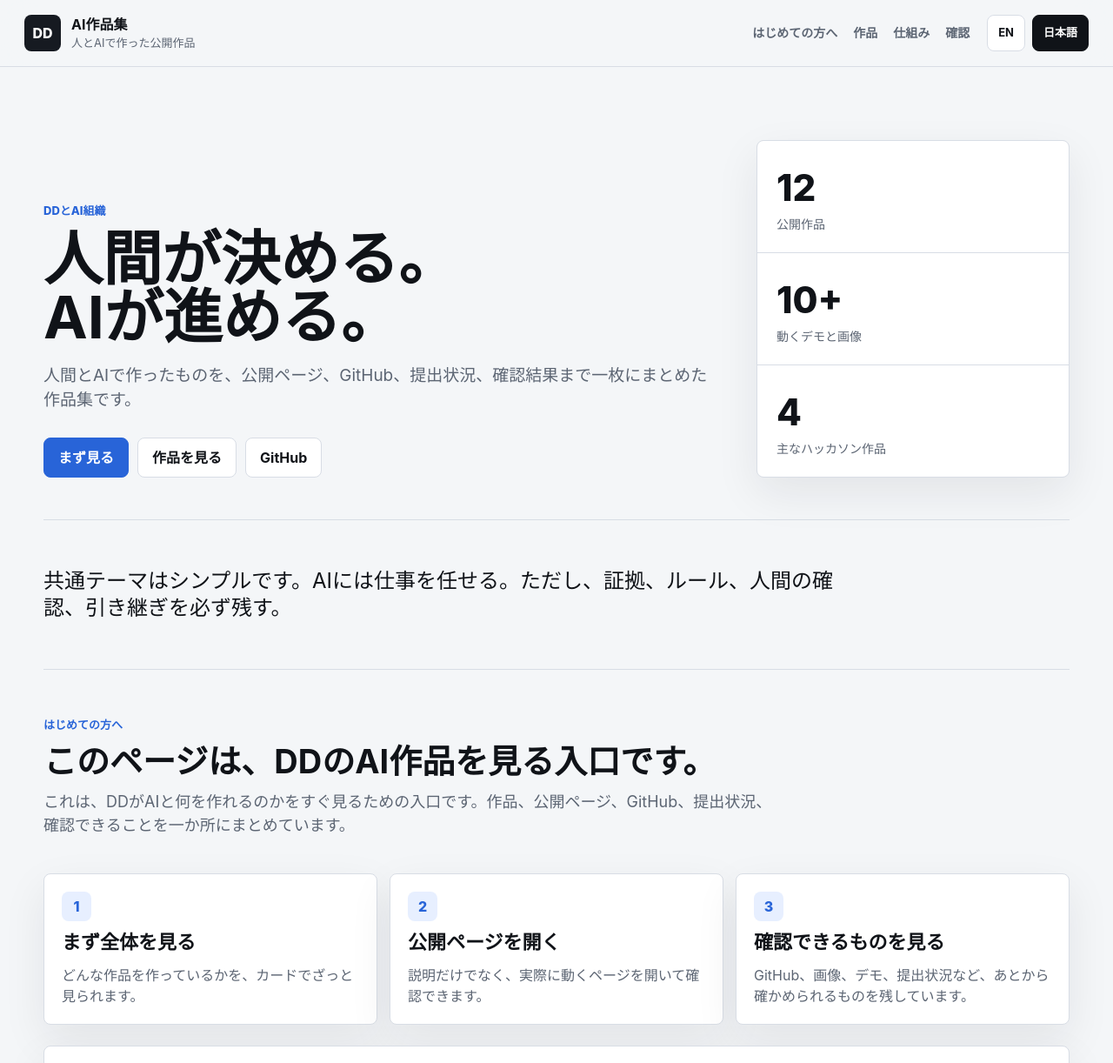
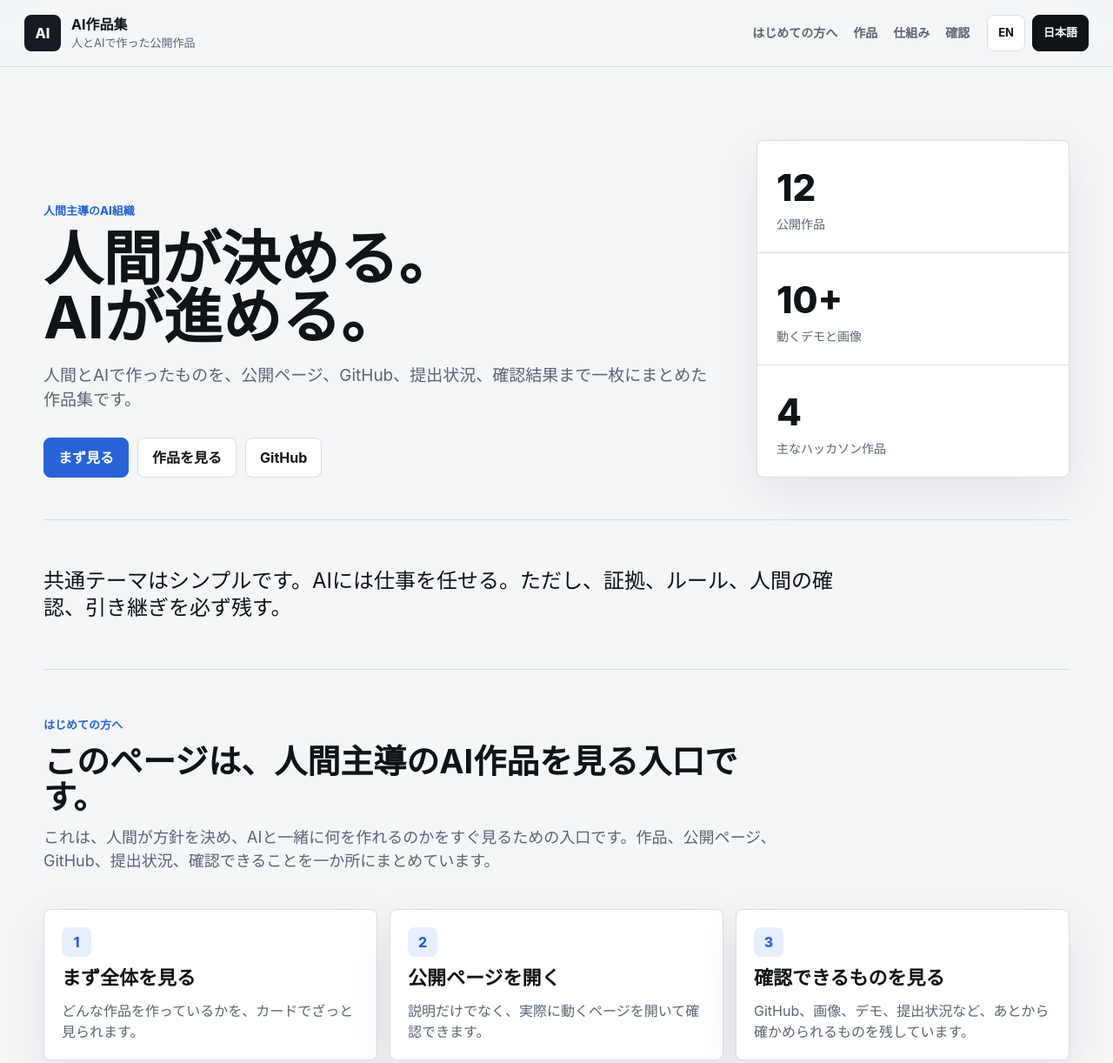
Before and after one commit to daideguchi/ai-revenue-portfolio, a website: page index.html in a window 1280 px wide. Shown: the top 1222 px of the page at 87% size. Drawn offline with Linux system fonts and the light colour scheme.

Commit message:
Remove internal DD label from public portfolio

```diff
--- a/index.html
+++ b/index.html
@@ -5,15 +5,15 @@
     <meta name="viewport" content="width=device-width, initial-scale=1">
     <meta
       name="description"
-      content="DDがAIと作った公開作品を、公開サイト、GitHub、提出状況、確認結果まで一枚にまとめた作品集です。"
+      content="人間主導でAIと作った公開作品を、公開サイト、GitHub、提出状況、確認結果まで一枚にまとめた作品集です。"
     >
-    <title>DD AI作品集</title>
+    <title>AI Product Portfolio</title>
     <link rel="stylesheet" href="styles.css">
   </head>
   <body data-lang="ja">
     <header class="site-header">
-      <a class="brand" href="#top" aria-label="DD AI作品集">
-        <span class="brand-mark" aria-hidden="true">DD</span>
+      <a class="brand" href="#top" aria-label="AI Product Portfolio">
+        <span class="brand-mark" aria-hidden="true">AI</span>
         <span>
           <strong data-i18n="brandTitle">AI作品集</strong>
           <small data-i18n="brandSub">人とAIで作った公開作品</small>
@@ -36,7 +36,7 @@
     <main id="top">
       <section class="hero">
         <div class="hero-copy">
-          <p class="eyebrow" data-i18n="heroEyebrow">DDとAI組織</p>
+          <p class="eyebrow" data-i18n="heroEyebrow">人間主導のAI組織</p>
           <h1>
             <span class="i18n-en">Human decides. AI ships.</span>
             <span class="i18n-ja">人間が決める。<br>AIが進める。</span>
@@ -86,13 +86,13 @@
       <section id="guide" class="section guide-section" aria-label="はじめての方へ">
         <div class="guide-copy">
           <p class="eyebrow" data-i18n="guideEyebrow">はじめての方へ</p>
-          <h2 data-i18n="guideTitle">このページは、DDのAI作品を見る入口です。</h2>
+          <h2 data-i18n="guideTitle">このページは、人間主導のAI作品を見る入口です。</h2>
           <p>
             <span class="i18n-en">
-              It is for people who want to quickly understand what DD can build, what is already public, and which links prove it.
+              It is for people who want to quickly understand what this human-led AI product workflow can build, what is already public, and which links prove it.
             </span>
             <span class="i18n-ja">
-              これは、DDがAIと何を作れるのかをすぐ見るための入口です。作品、公開ページ、GitHub、提出状況、確認できることを一か所にまとめています。
+              これは、人間が方針を決め、AIと一緒に何を作れるのかをすぐ見るための入口です。作品、公開ページ、GitHub、提出状況、確認できることを一か所にまとめています。
             </span>
           </p>
         </div>
@@ -490,7 +490,7 @@
     </main>
 
     <footer class="site-footer">
-      <p data-i18n="footerText">DDがAIと作った公開作品集です。見た目だけでなく、確認できるものを載せています。</p>
+      <p data-i18n="footerText">人間主導でAIと作った公開作品集です。見た目だけでなく、確認できるものを載せています。</p>
       <a href="#top" data-i18n="backTop">上へ戻る</a>
     </footer>
 
--- a/script.js
+++ b/script.js
@@ -4,30 +4,30 @@ const cards = document.querySelectorAll("[data-category]");
 
 const translations = {
   en: {
-    pageTitle: "DD AI Product Portfolio",
+    pageTitle: "AI Product Portfolio",
     brandTitle: "AI Product Portfolio",
     brandSub: "Human-AI products, shipped in public",
     navGuide: "Guide",
     navFeatured: "Featured",
     navSystem: "System",
     navProof: "Proof",
-    heroEyebrow: "DD x AI organization",
+    heroEyebrow: "Human-led AI organization",
     startHere: "Start here",
     viewProducts: "View products",
     metricProducts: "public product lanes",
     metricDemos: "working demos and screenshots",
     metricSubmitted: "key hackathon product lanes",
     guideEyebrow: "First-time visitors",
-    guideTitle: "This page is the front door to DD's AI work.",
+    guideTitle: "This page is the front door to a human-led AI product portfolio.",
     guideOneTitle: "Understand the whole picture",
-    guideOneText: "Start with the cards to see the kind of products DD builds with AI.",
+    guideOneText: "Start with the cards to see the kind of products a human-led AI workflow can build.",
     guideTwoTitle: "Open the live page",
     guideTwoText: "Use the live links to touch the actual product, not just read a description.",
     guideThreeTitle: "Check the proof",
     guideThreeText: "Each serious product points to code, screenshots, demo material, or verification notes.",
     quickEyebrow: "30-second review path",
     quickTitle: "If you are busy, review in this order.",
-    quickOneTitle: "1. See what DD can build",
+    quickOneTitle: "1. See what this workflow can build",
     quickOneText: "Use the headline and product cards to understand the product range.",
     quickTwoTitle: "2. Open one live app",
     quickTwoText: "Open a product that interests you and inspect the actual screen.",
@@ -117,25 +117,25 @@ const translations = {
     tableWebProof: "Source ledger and voice handoff demo",
     tableAgentopsSuite: "AgentOps suite",
     tableAgentopsProof: "Trace, approval, case, DFIR, and handoff artifacts",
-    footerText: "Built by DD with AI agents. Public demos are proof-oriented prototypes, not inflated production claims.",
+    footerText: "Built through a human-led AI agent workflow. Public demos are proof-oriented prototypes, not inflated production claims.",
     backTop: "Back to top"
   },
   ja: {
-    pageTitle: "DD AI作品集",
+    pageTitle: "AI Product Portfolio",
     brandTitle: "AI作品集",
     brandSub: "人とAIで作った公開作品",
     navGuide: "はじめての方へ",
     navFeatured: "作品",
     navSystem: "仕組み",
     navProof: "確認",
-    heroEyebrow: "DDとAI組織",
+    heroEyebrow: "人間主導のAI組織",
     startHere: "まず見る",
     viewProducts: "作品を見る",
     metricProducts: "公開作品",
     metricDemos: "動くデモと画像",
     metricSubmitted: "主なハッカソン作品",
     guideEyebrow: "はじめての方へ",
-    guideTitle: "このページは、DDのAI作品を見る入口です。",
+    guideTitle: "このページは、人間主導のAI作品を見る入口です。",
     guideOneTitle: "まず全体を見る",
     guideOneText: "どんな作品を作っているかを、カードでざっと見られます。",
     guideTwoTitle: "公開ページを開く",
@@ -234,7 +234,7 @@ const translations = {
     tableWebProof: "出典一覧、音声引き継ぎデモ",
     tableAgentopsSuite: "AI運用シリーズ",
     tableAgentopsProof: "記録、承認、案件管理、事故調査、引き継ぎ",
-    footerText: "DDがAIと作った公開作品集です。見た目だけでなく、確認できるものを載せています。",
+    footerText: "人間主導でAIと作った公開作品集です。見た目だけでなく、確認できるものを載せています。",
     backTop: "上へ戻る"
   }
 };
--- a/scripts/verify_app.mjs
+++ b/scripts/verify_app.mjs
@@ -45,7 +45,7 @@ try {
   const requiredJapaneseText = [
     "AI作品集",
     "人間が決める。",
-    "このページは、DDのAI作品を見る入口です。",
+    "このページは、人間主導のAI作品を見る入口です。",
     "30秒レビュー手順",
     "忙しい人は、この順番で見てください。",
     "まず全体を見る",
@@ -104,7 +104,7 @@ try {
 
   const requiredEnglishText = [
     "Human decides. AI ships.",
-    "This page is the front door to DD's AI work.",
+    "This page is the front door to a human-led AI product portfolio.",
     "30-second review path",
     "If you are busy, review in this order.",
     "Understand the whole picture",
@@ -141,7 +141,7 @@ try {
 
   await page.getByRole("button", { name: "日本語" }).click();
   await page.getByText("人間が決める。", { exact: false }).waitFor();
-  await page.getByText("このページは、DDのAI作品を見る入口です。", { exact: false }).waitFor();
+  await page.getByText("このページは、人間主導のAI作品を見る入口です。", { exact: false }).waitFor();
   await page.getByText("公開した作品", { exact: false }).waitFor();
 
   await page.getByRole("button", { name: "ハッカソン" }).click();
```
Also changed, not shown: README.md, media/portfolio-full.png.
